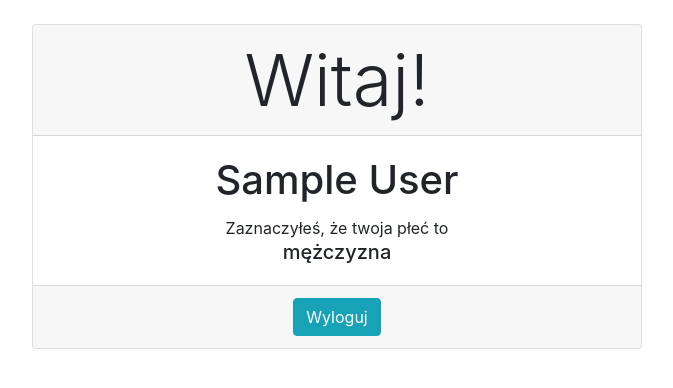
After one commit to marcinkozakk/wskz, a PHP site: page /home.php in a window 1280 px wide. The commit adds this page. Shown: the top 388 px of the page, without its empty margins (303-976 px from the left). Run offline with PHP 8.4, Linux system fonts and the light colour scheme; the visitor is signed in with stand-in values (Sample User, id 1).

Commit message:
login, home screen, logout

```diff
--- a/auth/User.php
+++ b/auth/User.php
@@ -61,7 +61,7 @@ class User
 
         $user = $db->login($login, $password);
         if ($user !== false) {
-            session_regenerate_id();
+            session_start();
             $_SESSION['userId'] = $user['id'];
             $_SESSION['userName'] = $user['first_name'] . ' ' . $user['last_name'];
             $_SESSION['sex'] = $user['sex'];
--- /dev/null
+++ b/auth/home.php
@@ -0,0 +1,42 @@
+<?php
+session_start();
+if (!isset($_SESSION['userId'])) {
+    header('Location: /auth/index.php');
+    exit;
+}
+?>
+<!DOCTYPE html>
+<html lang="en">
+<head>
+    <meta charset="UTF-8">
+    <link crossorigin="anonymous" href="https://cdn.jsdelivr.net/npm/bootstrap@4.6.0/dist/css/bootstrap.min.css"
+          integrity="sha384-B0vP5xmATw1+K9KRQjQERJvTumQW0nPEzvF6L/Z6nronJ3oUOFUFpCjEUQouq2+l" rel="stylesheet">
+    <link href="https://use.fontawesome.com/releases/v5.15.4/css/all.css" rel="stylesheet">
+    <meta content="width=device-width, initial-scale=1, shrink-to-fit=no" name="viewport">
+    <title>Auth</title>
+</head>
+<body>
+<div class="container-fluid mt-4">
+    <div class="row justify-content-center">
+        <div class="col-xl-6 col-md-8">
+            <div class="text-center">
+                <div class="card">
+                    <h1 class="display-3 card-header">Witaj!</h1>
+                    <div class="card-body">
+                        <h1 class="card-title"><?= $_SESSION['userName'] ?></h1>
+                        <div class="card-text">
+                            Zaznaczyłeś, że twoja płeć to <br>
+                            <span class="h5">
+                                <?= $_SESSION['sex'] === 'male' ? 'mężczyzna' : 'kobieta' ?>
+                            </span>
+                        </div>
+                    </div>
+                    <div class="card-footer">
+                        <a href="/auth/logout.php" class="btn btn-info">Wyloguj</a>
+                    </div>
+                </div>
+            </div>
+        </div>
+    </div>
+</div>
+</body>
--- a/auth/index.php
+++ b/auth/index.php
@@ -17,7 +17,8 @@ if (isset($_POST['register'])) {
     require './User.php';
     $user = new User();
     if ($user->login($_POST['login_login'], $_POST['login_password'])) {
-        var_dump($_SESSION);
+        header('Location: /auth/home.php');
+        exit;
     } else {
         $loginError = 'LOGIN_ERROR';
     }
@@ -81,7 +82,7 @@ if (isset($_POST['register'])) {
                 </article>
             </div>
 
-            <div class="mt-4 h3 text-center">Lub</div>
+            <div class="mt-4 h2 text-center">Lub</div>
 
             <!--register-->
             <div class="card mt-4">
--- /dev/null
+++ b/auth/logout.php
@@ -0,0 +1,4 @@
+<?php
+session_start();
+session_destroy();
+header('Location: /auth/index.php');
```
